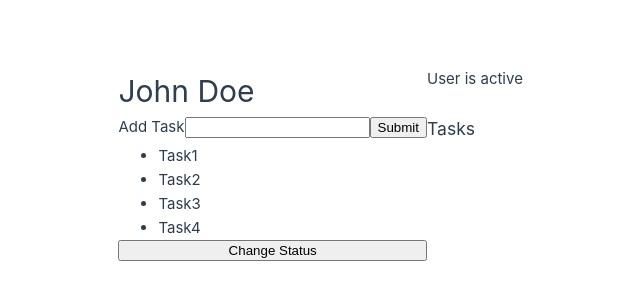
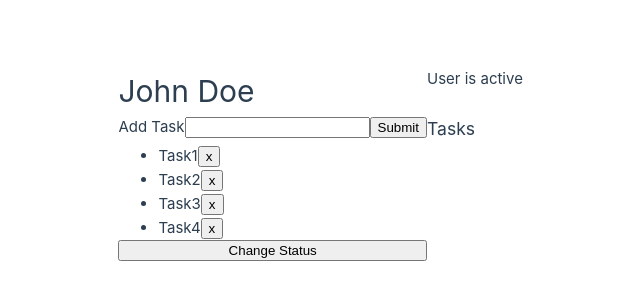
Before and after one commit to h-rawat/vue-crash-course, a Vue app: page / in a window 1280 px wide. Shown: the part 236-536 px from the top of the page, without its empty margins (213-853 px from the left). Built offline with nearby package versions, Linux system fonts and the light colour scheme.

Commit message:
delete a task

```diff
--- a/src/App.vue
+++ b/src/App.vue
@@ -22,6 +22,10 @@
     newTask.value = "";
   }
 };
+
+const deleteTask = (index) => {
+  tasks.value.splice(index, 1);
+};
 </script>
 
 <template>
@@ -38,7 +42,10 @@
 
   <h3>Tasks</h3>
   <ul>
-    <li v-for="task in tasks" :key="task">{{ task }}</li>
+    <li v-for="(task, index) in tasks" :key="task">
+      <span>{{ task }}</span>
+      <button @click="deleteTask(index)">x</button>
+    </li>
   </ul>
 
   <br />
```
